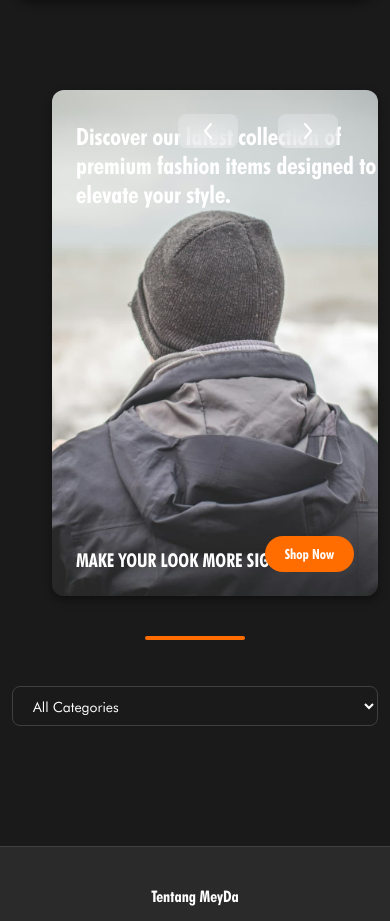
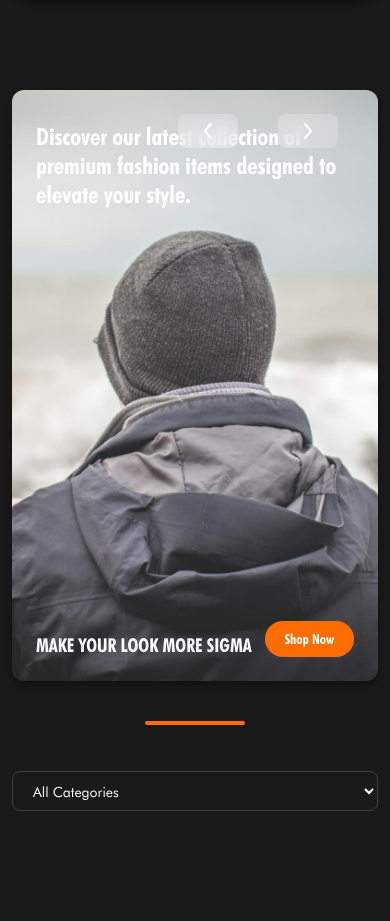
Before and after one commit to stureremielle/meyda-collection, a PHP site: page / in a window 390 px wide. Shown: the part 60-981 px from the top of the page. Run offline with PHP 8.4, Linux system fonts and the light colour scheme; data that the repository does not hold is empty; some web fonts are replaced.

Commit message:
**Fix hero section alignment and sizing, align header with hero width**
- Updated `.hero-card` styles: set `width: 100%`, `max-width: 1200px`, `height: 85vh`, centered via `left: 50%` and `transform: translateX(-50%)`
- Adjusted responsive behavior for mobile: increased `height: 70vh` and optimized margin/padding
- Modified `.transparent-nav` to match hero card width: `width: 100%` and `max-width: 1200px` for consistent alignment
- Removed unnecessary padding and fixed layout inconsistencies causing right alignment
- Ensured full viewport coverage and centered display across all screen sizes

```diff
--- a/meyda/styles.css
+++ b/meyda/styles.css
@@ -571,8 +571,8 @@ button:disabled {
     box-shadow: var(--elevation-2);
     padding: 12px 24px;
     border: 1px solid var(--md-sys-color-outline);
-    width: 95vw; /* Match hero card width */
-    max-width: calc(1200px - 40px); /* Match hero content width with padding */
+    width: 100%;
+    max-width: 1200px; /* Match hero card width */
 }
 
 .header-container {
@@ -586,8 +586,8 @@ button:disabled {
 /* Mobile responsive header */
 @media (max-width: 768px) {
     .transparent-nav {
-        width: 100vw; /* 100% width minus padding on mobile */
-        max-width: 100vw;
+        width: 100%; /* Full width on mobile */
+        max-width: 100%; /* Full width on mobile */
         top: 10px;
         padding: 8px 16px;
     }
@@ -599,14 +599,14 @@ button:disabled {
 
 /* Hero Card Styles */
 .hero-card {
-    width: calc(100% - 40px); /* Reduce width to account for padding */
+    width: 100%;
     max-width: 1200px;
-    height: 70vh;
+    height: 85vh; /* Increased height to better fill viewport */
     position: relative;
     background: var(--card);
     overflow: hidden;
     margin: 120px auto 40px; /* Add top margin to accommodate floating header and normal bottom margin */
-    padding: 0 20px 0 0; /* Add right padding to prevent kissing edge */
+    padding: 0; /* Remove extra padding */
     box-sizing: border-box; /* Ensure padding doesn't push it over the edge */
     border-radius: 16px;
     box-shadow: var(--elevation-2); /* Add shadow to help blend with background */
@@ -617,10 +617,10 @@ button:disabled {
 /* Mobile responsive hero card */
 @media (max-width: 768px) {
     .hero-card {
-        width: calc(100% - 40px); /* Reduce width to account for padding */
-        height: 60vh;
+        width: 100%; /* Full width on mobile */
+        height: 70vh; /* Increase height on mobile */
         margin: 80px auto 40px; /* Adjust top margin and normal bottom margin */
-        padding: 0 20px 0 0; /* Add right padding to prevent kissing edge */
+        padding: 0; /* Remove extra padding */
         max-width: 1200px; /* Keep max-width consistent */
         border-radius: 12px;
         left: 50%;
@@ -983,13 +983,15 @@ button:disabled {
 
     /* Adjust hero card for smaller screens */
     .hero-card {
-        width: calc(100% - 40px); /* Account for padding */
-        height: 60vh;
+        width: 100%; /* Full width */
+        height: 70vh; /* Updated height */
         margin: 80px auto 40px; /* Adjust top margin and add normal bottom margin */
-        padding: 0 20px 0 0; /* Add right padding to prevent kissing edge */
+        padding: 0; /* Remove extra padding */
         max-width: 1200px; /* Keep consistent max-width */
         border-radius: 12px;
         box-sizing: border-box; /* Ensure padding doesn't push it over the edge */
+        left: 50%;
+        transform: translateX(-50%); /* Maintain centering */
     }
 
     .headline-text {
```
Also changed, not shown: 1 other file.
